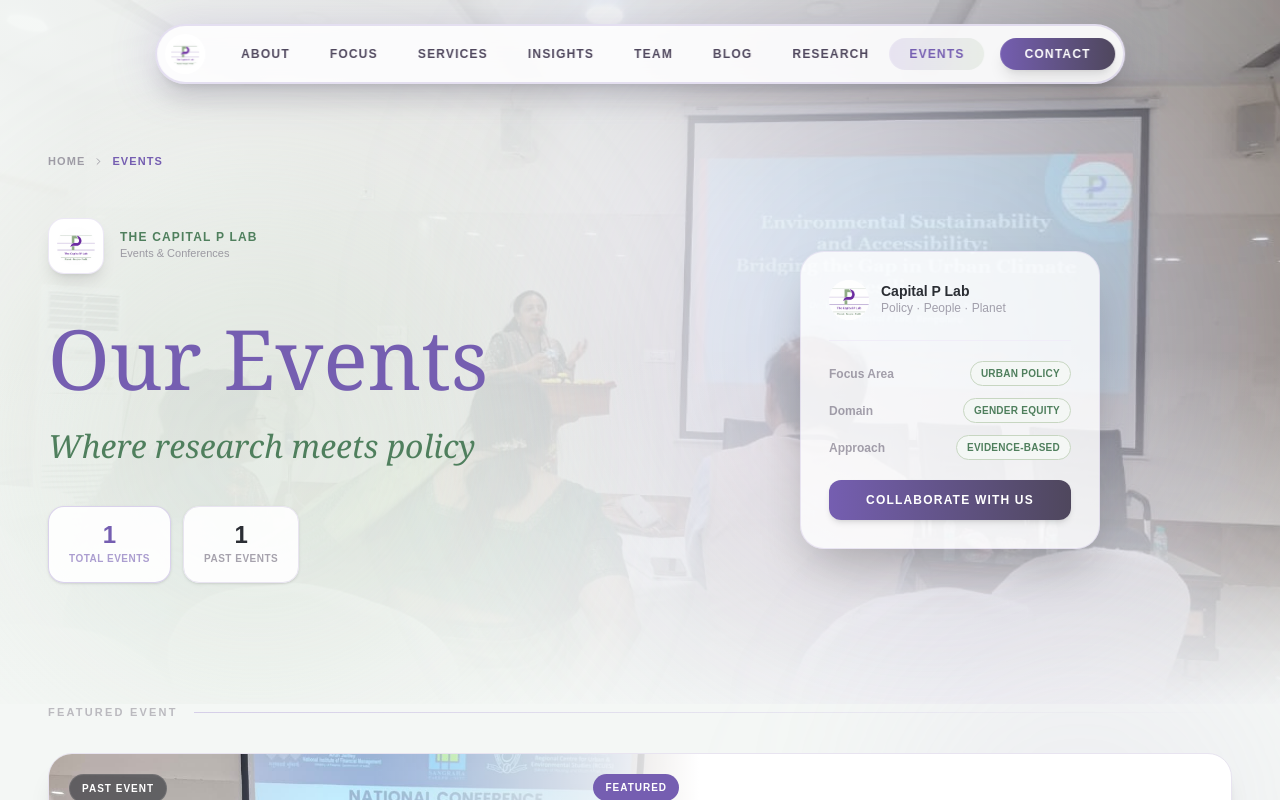
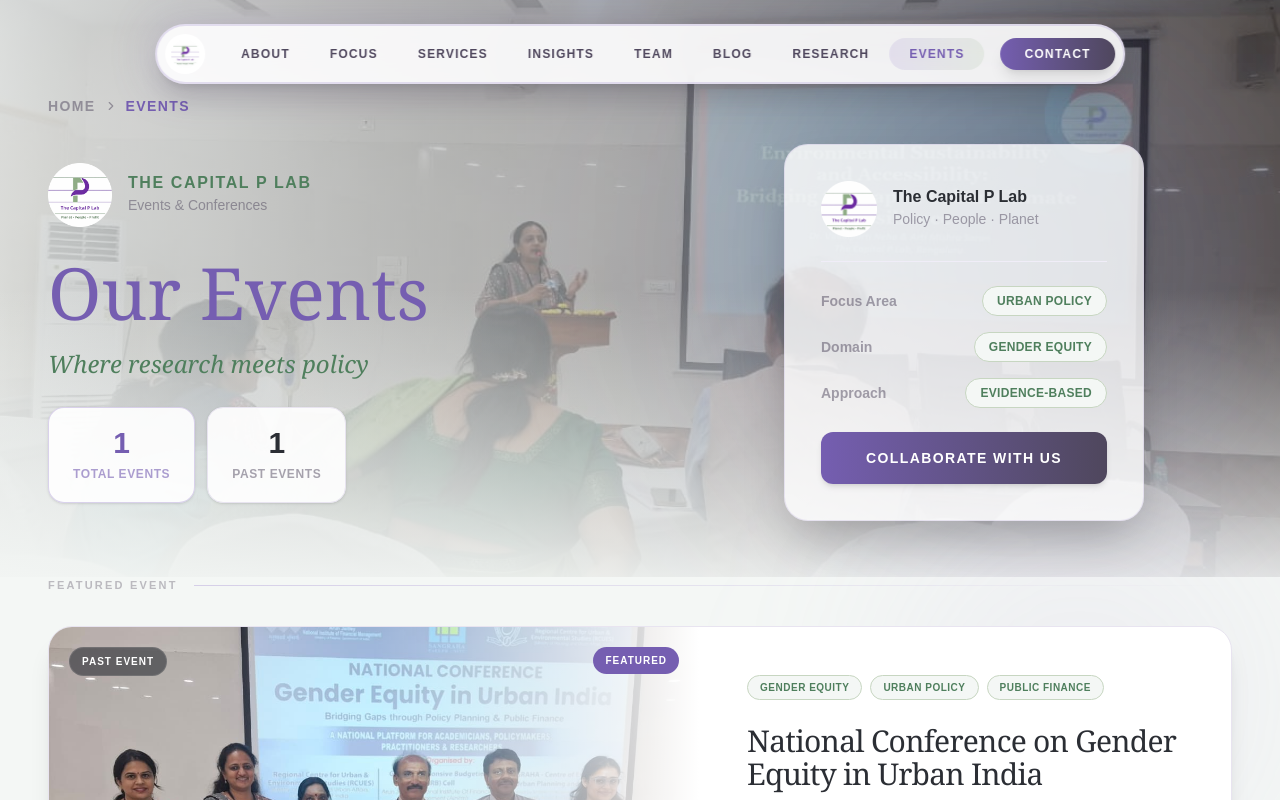
Before and after one commit to YASHGUPTA-007/Capital-p-lab-work-, a Next.js app: page /events in a window 1280 px wide. Shown: the top 800 px of the page. Built offline with nearby package versions, Linux system fonts and the light colour scheme.

Commit message:
Minor UI changes on event page

```diff
--- a/app/events/EventsClientPage.tsx
+++ b/app/events/EventsClientPage.tsx
@@ -104,7 +104,7 @@
             </div>
 
             <div className="flex-1">
-              <h2 className="text-[#2b2e34] font-black text-2xl xl:text-3xl leading-[1.1] tracking-tight group-hover:text-[#755eb1] transition-colors duration-400 mb-3">
+              <h2 className="text-[#2b2e34] font-serif text-2xl xl:text-3xl leading-[1.1] tracking-tight group-hover:text-[#755eb1] transition-colors duration-400 mb-3">
                 {event.title}
               </h2>
               {event.subtitle && (
@@ -210,7 +210,7 @@
           {/* Body */}
           <div className="p-5 flex-1 flex flex-col gap-3">
             <div className="flex-1">
-              <h2 className="text-[#2b2e34] font-black text-base leading-snug group-hover:text-[#755eb1] transition-colors duration-300 line-clamp-2">
+              <h2 className="text-[#2b2e34] font-serif text-base leading-snug group-hover:text-[#755eb1] transition-colors duration-300 line-clamp-2">
                 {event.title}
               </h2>
               {event.subtitle && (
@@ -268,7 +268,7 @@
       <section
         ref={heroRef}
         className="relative w-full overflow-hidden"
-        style={{ minHeight: '88vh' }}
+        style={{ minHeight: '72vh' }}
       >
         {/* ── parallax background image ── */}
         <motion.div style={{ y: bgY }} className="absolute inset-0 scale-110 origin-top">
@@ -284,18 +284,18 @@
         </motion.div>
 
         {/* ── layered overlays ── */}
-        {/* Heavy left-to-right wash so text is always legible */}
-        <div className="absolute inset-0 bg-gradient-to-r from-[#f4f7f5]/95 via-[#f4f7f5]/80 to-[#f4f7f5]/20" />
+        {/* Dark base so image is rich, not washed */}
+        <div className="absolute inset-0 bg-[#1a1c20]/40" />
+        {/* Left fade for text legibility */}
+        <div className="absolute inset-0 bg-gradient-to-r from-[#f4f7f5]/80 via-[#f4f7f5]/35 to-transparent" />
         {/* Bottom fade into page bg */}
-        <div className="absolute inset-0 bg-gradient-to-t from-[#f4f7f5] via-transparent to-transparent" />
+        <div className="absolute inset-0 bg-gradient-to-t from-[#f4f7f5]/90 via-transparent to-transparent" />
         {/* Subtle purple tint top-right */}
-        <div className="absolute top-0 right-0 w-[55vw] h-[55vw] bg-[#c1b4df]/20 rounded-full blur-[120px] pointer-events-none" />
-        {/* Green tint bottom-left */}
-        <div className="absolute bottom-0 left-0 w-[40vw] h-[40vw] bg-[#c7d6c1]/25 rounded-full blur-[100px] pointer-events-none" />
+        <div className="absolute top-0 right-0 w-[40vw] h-[40vw] bg-[#755eb1]/15 rounded-full blur-[120px] pointer-events-none" />
 
         {/* ── content ── */}
         <motion.div
-          style={{ y: contentY, opacity: fade, minHeight: '88vh' }}
+          style={{ y: contentY, opacity: fade, minHeight: '72vh' }}
           className="relative z-10 max-w-7xl mx-auto px-6 md:px-12 flex flex-col justify-center"
         >
           {/* breadcrumb */}
@@ -303,14 +303,14 @@
             initial={{ opacity: 0, x: -14 }}
             animate={{ opacity: 1, x: 0 }}
             transition={{ duration: 0.5 }}
-            className="flex items-center gap-2 text-[#4f475d]/50 text-[11px] font-black uppercase tracking-widest pt-32 mb-12"
+            className="flex items-center gap-2 text-[#4f475d]/50 text-sm font-black uppercase tracking-widest pt-24 mb-7"
           >
             <Link href="/" className="hover:text-[#755eb1] transition-colors">Home</Link>
-            <ChevronRight size={11} />
+            <ChevronRight size={14} />
             <span className="text-[#755eb1]">Events</span>
           </motion.div>
 
-          <div className="flex flex-col lg:flex-row lg:items-center gap-12 lg:gap-20 pb-24">
+          <div className="flex flex-col lg:flex-row lg:items-center gap-10 lg:gap-16 pb-14">
 
             {/* ── LEFT: logo + text ── */}
             <div className="flex-1 max-w-2xl">
@@ -319,21 +319,21 @@
                 initial={{ opacity: 0, y: 16 }}
                 animate={{ opacity: 1, y: 0 }}
                 transition={{ duration: 0.55, delay: 0.1 }}
-                className="flex items-center gap-4 mb-8"
+                className="flex items-center gap-4 mb-5"
               >
-                <div className="relative w-14 h-14 bg-white rounded-2xl shadow-lg border border-[#c1b4df]/30 flex items-center justify-center p-1.5 flex-shrink-0">
+                <div className="relative w-16 h-16 flex-shrink-0">
                   <Image
                     src="/logo.png"
                     alt="The Capital P Lab"
                     fill
-                    className="object-contain p-2"
-                    sizes="56px"
+                    className="object-contain"
+                    sizes="64px"
                     quality={95}
                   />
                 </div>
                 <div>
-                  <p className="text-[#4f7f5d] text-xs font-black uppercase tracking-widest leading-none">The Capital P Lab</p>
-                  <p className="text-[#4f475d]/50 text-[11px] mt-0.5">Events &amp; Conferences</p>
+                  <p className="text-[#4f7f5d] text-base font-black uppercase tracking-widest leading-none">The Capital P Lab</p>
+                  <p className="text-[#4f475d]/50 text-sm mt-1">Events &amp; Conferences</p>
                 </div>
               </motion.div>
 
@@ -342,7 +342,7 @@
                 initial={{ opacity: 0, y: 28 }}
                 animate={{ opacity: 1, y: 0 }}
                 transition={{ duration: 0.8, delay: 0.2, ease: [0.22, 1, 0.36, 1] }}
-                className="font-serif text-[#755eb1] text-[clamp(2.8rem,6.5vw,6rem)] leading-tight mb-4"
+                className="font-serif text-[#755eb1] text-5xl md:text-6xl lg:text-7xl leading-tight mb-3"
               >
                 Our Events
               </motion.h1>
@@ -351,7 +351,7 @@
                 initial={{ opacity: 0, y: 16 }}
                 animate={{ opacity: 1, y: 0 }}
                 transition={{ duration: 0.55, delay: 0.32 }}
-                className="font-serif italic text-[#4f7f5d] text-[clamp(1.1rem,2.5vw,2rem)] leading-tight mb-10"
+                className="font-serif italic text-[#4f7f5d] text-xl md:text-2xl leading-tight mb-7"
               >
                 Where research meets policy
               </motion.p>
@@ -369,13 +369,13 @@
                     <p className="text-[#4f7f5d]/60 text-[10px] font-black uppercase tracking-wider mt-1">Upcoming</p>
                   </div>
                 )}
-                <div className="bg-white/90 backdrop-blur-sm border border-[#c1b4df]/60 rounded-2xl px-5 py-4 text-center shadow-sm">
-                  <p className="text-[#755eb1] text-2xl font-black leading-none"><Counter to={events.length} /></p>
-                  <p className="text-[#755eb1]/60 text-[10px] font-black uppercase tracking-wider mt-1">Total Events</p>
+                <div className="bg-white/90 backdrop-blur-sm border border-[#c1b4df]/60 rounded-2xl px-6 py-5 text-center shadow-sm">
+                  <p className="text-[#755eb1] text-3xl font-black leading-none"><Counter to={events.length} /></p>
+                  <p className="text-[#755eb1]/60 text-xs font-black uppercase tracking-wider mt-2">Total Events</p>
                 </div>
-                <div className="bg-white/90 backdrop-blur-sm border border-[#e8e4f0] rounded-2xl px-5 py-4 text-center shadow-sm">
-                  <p className="text-[#2b2e34] text-2xl font-black leading-none"><Counter to={past.length} /></p>
-                  <p className="text-[#4f475d]/50 text-[10px] font-black uppercase tracking-wider mt-1">Past Events</p>
+                <div className="bg-white/90 backdrop-blur-sm border border-[#e8e4f0] rounded-2xl px-6 py-5 text-center shadow-sm">
+                  <p className="text-[#2b2e34] text-3xl font-black leading-none"><Counter to={past.length} /></p>
+                  <p className="text-[#4f475d]/50 text-xs font-black uppercase tracking-wider mt-2">Past Events</p>
                 </div>
               </motion.div>
             </div>
@@ -385,33 +385,33 @@
               initial={{ opacity: 0, x: 30 }}
               animate={{ opacity: 1, x: 0 }}
               transition={{ duration: 0.7, delay: 0.5, ease: [0.22, 1, 0.36, 1] }}
-              className="hidden lg:block flex-shrink-0 w-[300px]"
+              className="hidden lg:block flex-shrink-0 w-90"
             >
-              <div className="bg-white/80 backdrop-blur-xl rounded-3xl border border-[#c1b4df]/30 shadow-2xl p-7 space-y-5">
-                <div className="flex items-center gap-3 pb-5 border-b border-[#f0edf8]">
-                  <div className="relative w-10 h-10 flex-shrink-0">
-                    <Image src="/logo.png" alt="Logo" fill className="object-contain" sizes="40px" quality={90} />
+              <div className="bg-white/80 backdrop-blur-xl rounded-3xl border border-[#c1b4df]/30 shadow-2xl p-9 space-y-6">
+                <div className="flex items-center gap-4 pb-6 border-b border-[#f0edf8]">
+                  <div className="relative w-14 h-14 flex-shrink-0">
+                    <Image src="/logo.png" alt="Logo" fill className="object-contain" sizes="56px" quality={90} />
                   </div>
                   <div>
-                    <p className="text-[#2b2e34] text-sm font-black leading-none">Capital P Lab</p>
-                    <p className="text-[#4f475d]/50 text-xs mt-0.5">Policy · People · Planet</p>
+                    <p className="text-[#2b2e34] text-base font-black leading-none">The Capital P Lab</p>
+                    <p className="text-[#4f475d]/50 text-sm mt-1">Policy · People · Planet</p>
                   </div>
                 </div>
-                <div className="space-y-3">
+                <div className="space-y-4">
                   {[
                     { label: 'Focus Area', value: 'Urban Policy' },
                     { label: 'Domain', value: 'Gender Equity' },
                     { label: 'Approach', value: 'Evidence-Based' },
                   ].map(item => (
                     <div key={item.label} className="flex items-center justify-between">
-                      <span className="text-[#4f475d]/50 text-xs font-semibold">{item.label}</span>
-                      <span className="bg-[#f4f7f5] border border-[#c7d6c1] text-[#4f7f5d] text-[10px] font-black px-2.5 py-1 rounded-full uppercase tracking-wide">{item.value}</span>
+                      <span className="text-[#4f475d]/50 text-sm font-semibold">{item.label}</span>
+                      <span className="bg-[#f4f7f5] border border-[#c7d6c1] text-[#4f7f5d] text-xs font-black px-3.5 py-1.5 rounded-full uppercase tracking-wide">{item.value}</span>
                     </div>
                   ))}
                 </div>
                 <Link
                   href="/#contact"
-                  className="block w-full text-center bg-gradient-to-r from-[#755eb1] to-[#4f475d] text-white rounded-xl py-3 text-xs font-black uppercase tracking-widest hover:from-[#6b54a5] hover:to-[#5a8a6a] transition-all shadow-md mt-2"
+                  className="block w-full text-center bg-gradient-to-r from-[#755eb1] to-[#4f475d] text-white rounded-xl py-4 text-sm font-black uppercase tracking-widest hover:from-[#6b54a5] hover:to-[#5a8a6a] transition-all shadow-md mt-2"
                 >
                   Collaborate with us
                 </Link>
@@ -486,7 +486,7 @@
               <div className="w-16 h-16 rounded-full bg-[#c1b4df]/20 flex items-center justify-center mx-auto mb-5">
                 <Calendar size={26} className="text-[#755eb1]/40" />
               </div>
-              <h3 className="text-[#2b2e34] text-xl font-bold mb-2">No events yet</h3>
+              <h3 className="text-[#2b2e34] text-xl font-serif mb-2">No events yet</h3>
               <p className="text-[#4f475d]/50 text-sm">Check back soon.</p>
             </div>
           </Reveal>
@@ -511,7 +511,7 @@
               <div className="relative z-10 flex flex-col md:flex-row items-start md:items-center justify-between gap-8">
                 <div>
                   <p className="text-white/50 text-[11px] font-black uppercase tracking-widest mb-2">Partner with us</p>
-                  <h3 className="text-white font-black text-2xl md:text-3xl leading-tight">
+                  <h3 className="text-white font-serif text-2xl md:text-3xl leading-tight">
                     Collaborate on research <br className="hidden md:block" />
                     &amp; policy design
                   </h3>
```
